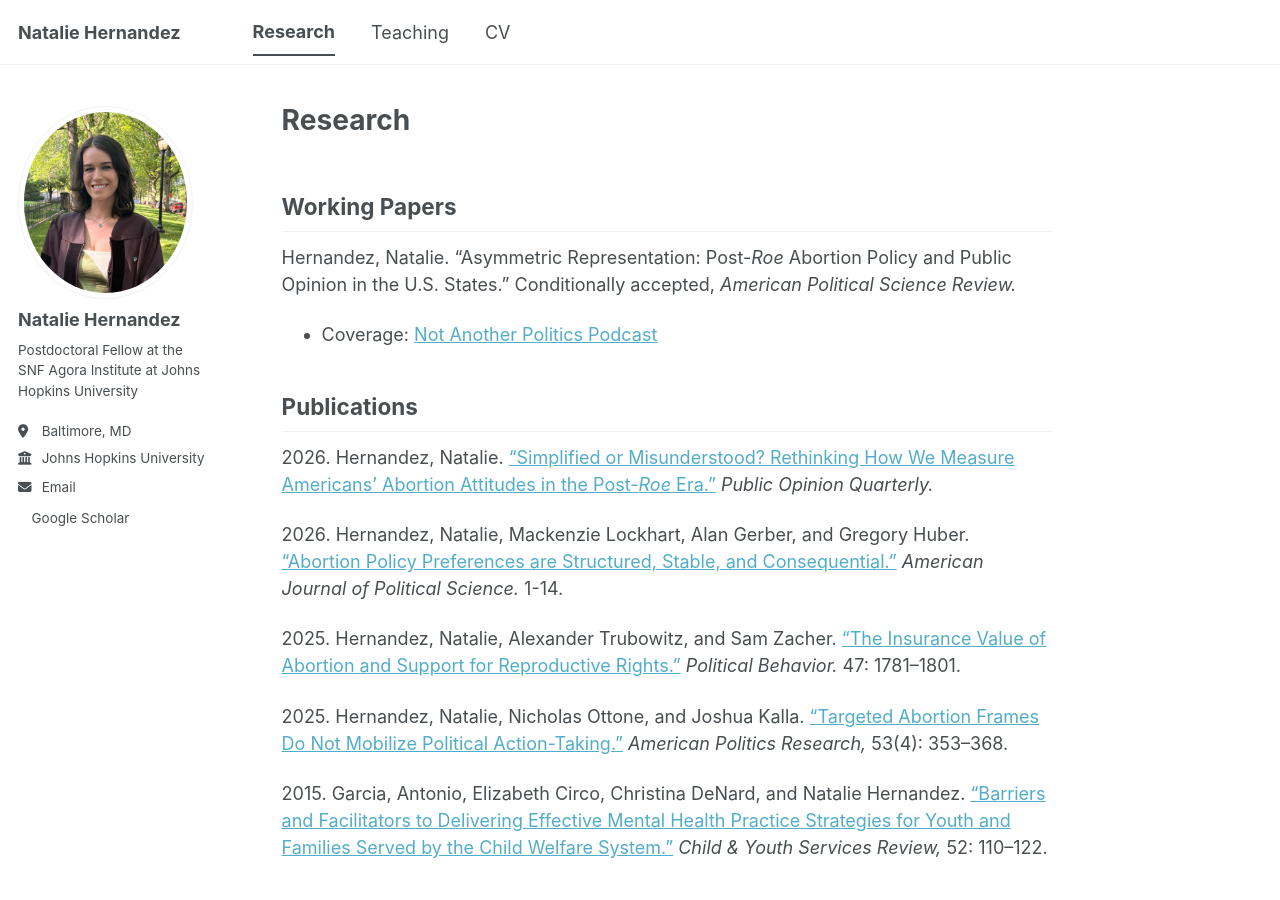
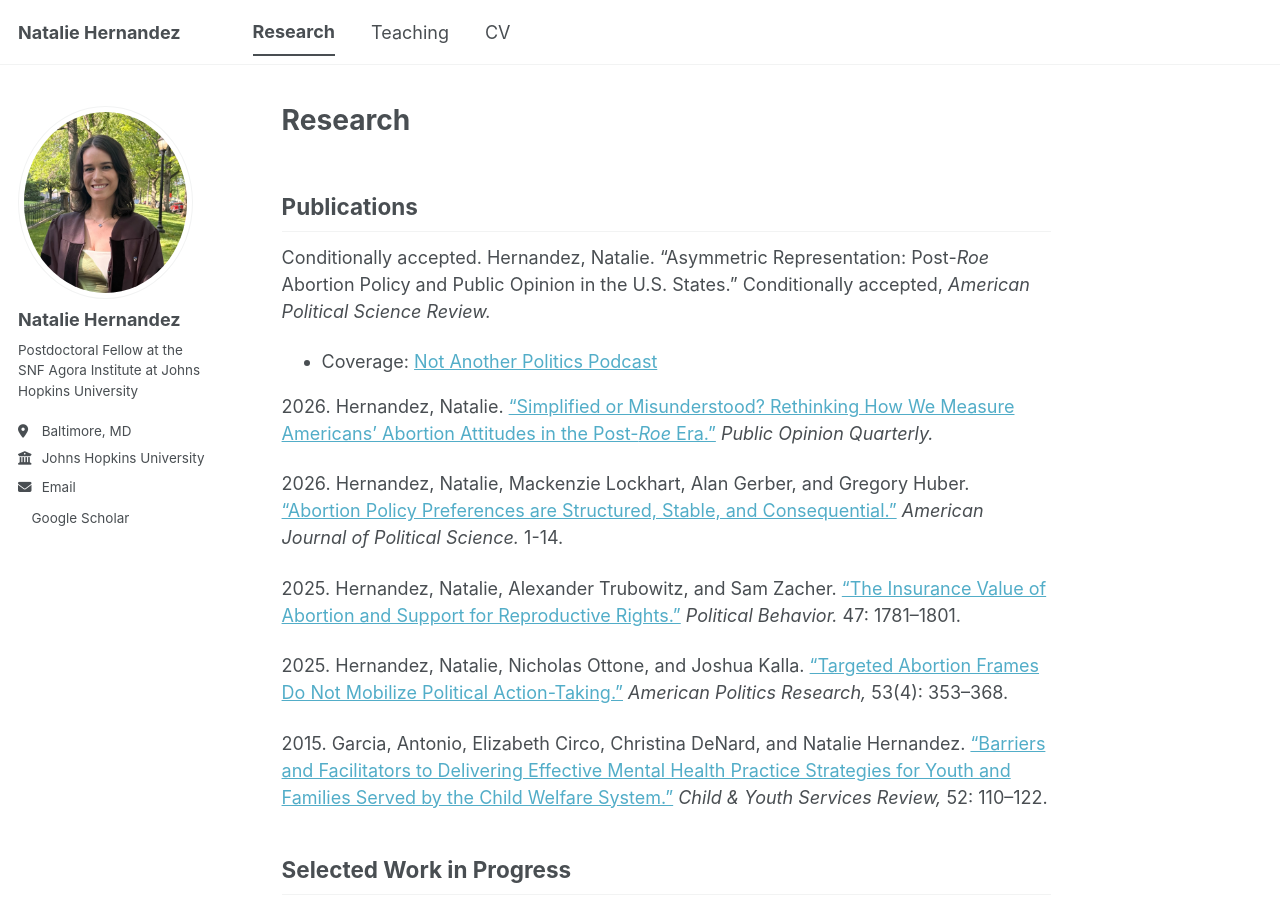
Before and after one commit to nataliehdez11/nataliehdez11.github.io, a Jekyll site: the page built from _pages/research.md, in a window 1280 px wide and 900 px high. Built offline with Jekyll 4.4.1, drawn with Linux system fonts in a browser that asks for light colours; a style sheet for code colours, icons or effects is not loaded.

Commit message:
Update research.md

```diff
--- a/_pages/research.md
+++ b/_pages/research.md
@@ -4,12 +4,10 @@ permalink: /publications/
 author_profile: true
 ---
 
-## Working Papers
+## Publications
 
-Hernandez, Natalie. "Asymmetric Representation: Post-*Roe* Abortion Policy and Public Opinion in the U.S. States." Conditionally accepted, *American Political Science Review.*
+Conditionally accepted. Hernandez, Natalie. "Asymmetric Representation: Post-*Roe* Abortion Policy and Public Opinion in the U.S. States." Conditionally accepted, *American Political Science Review.*
 - Coverage: [Not Another Politics Podcast](https://open.spotify.com/episode/1hAYCy82XA0S948iKFktaC?si=61-9uBrZSw622sQS404ryA&nd=1&dlsi=58966413403e4fa4)
-
-## Publications
 
 2026\. Hernandez, Natalie. ["Simplified or Misunderstood? Rethinking How We Measure Americans' Abortion Attitudes in the Post-*Roe* Era."](https://academic.oup.com/poq/advance-article/doi/10.1093/poq/nfag050/8712744) *Public Opinion Quarterly.*
 
```
